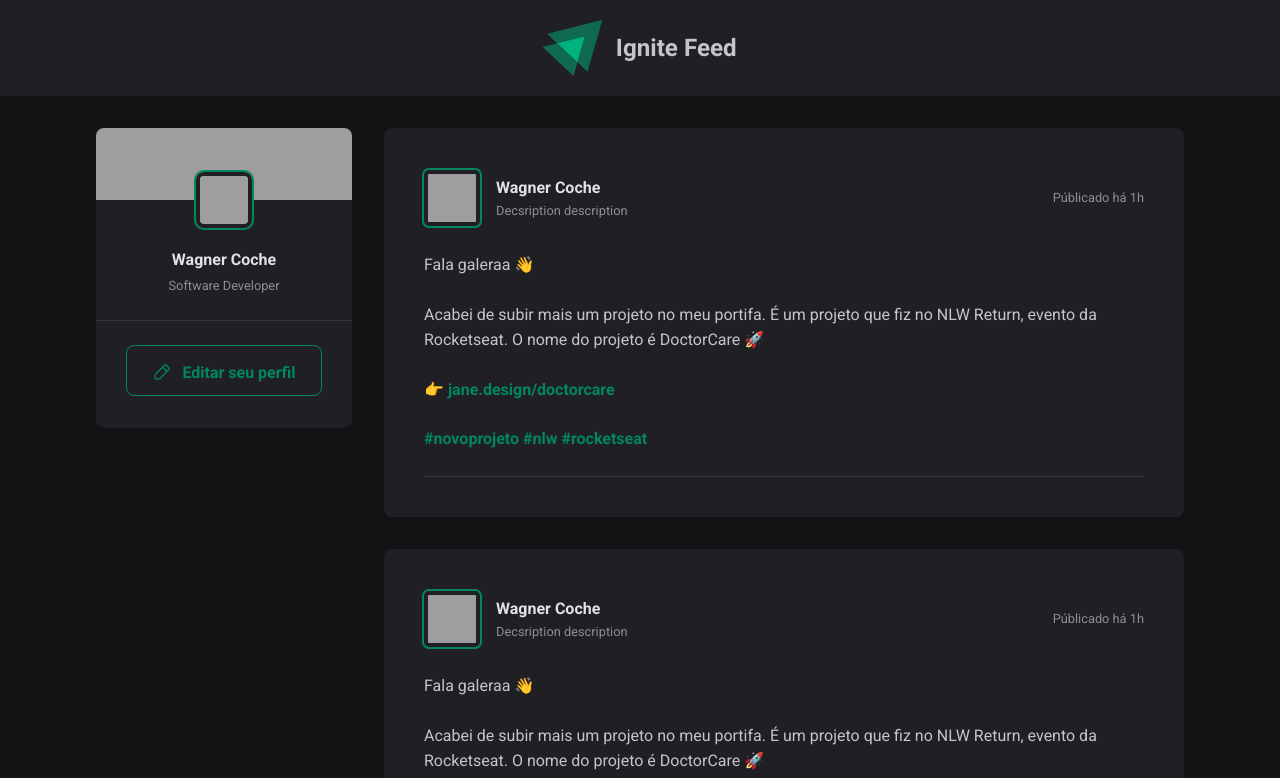
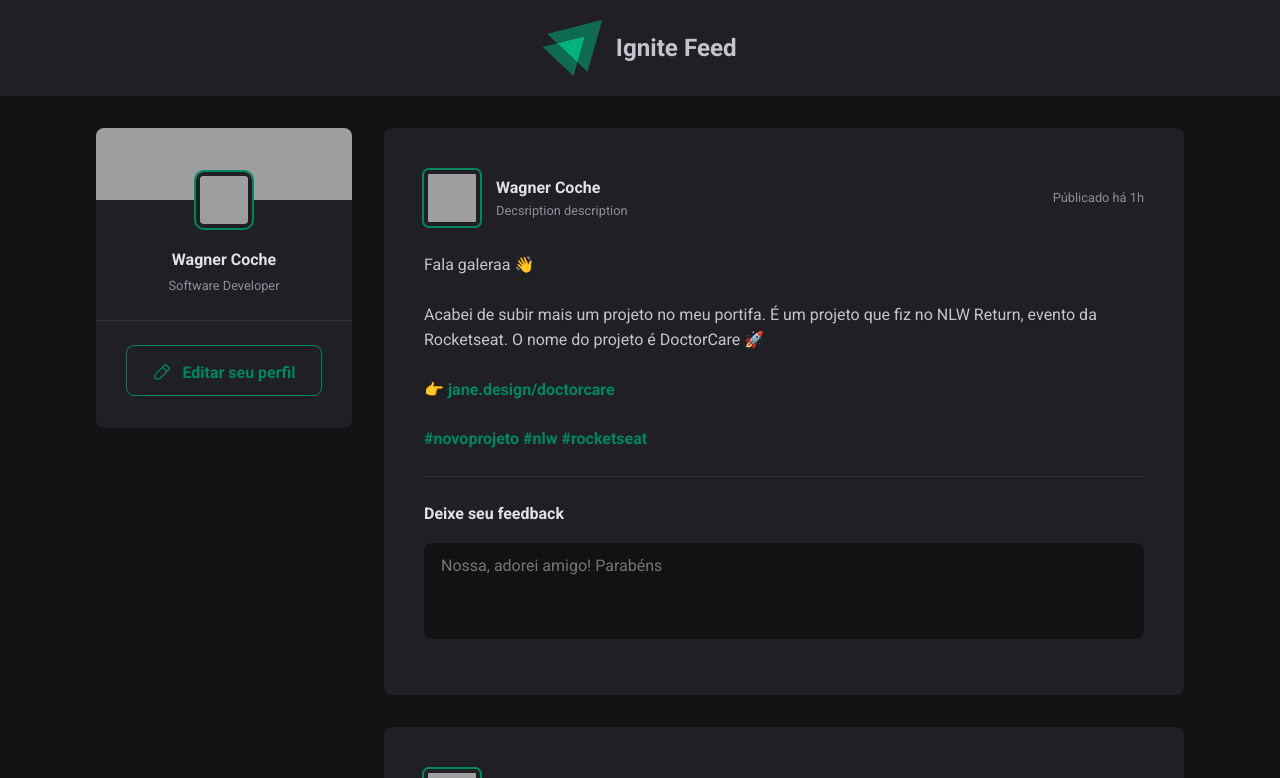
Before and after one commit to dev003-mobile/get-started-react, a React (Vite) app: page / in a window 1280 px wide. Shown: the top 778 px of the page. Built offline with nearby package versions, Linux system fonts and the light colour scheme; grey boxes are pictures that could not be loaded.

Commit message:
🐳 chore: Input component

```diff
--- a/src/components/Post.jsx
+++ b/src/components/Post.jsx
@@ -20,6 +20,16 @@ export function Post() {
         <p><a href="#">👉 jane.design/doctorcare</a></p>
         <p><a href="#">#novoprojeto #nlw #rocketseat</a></p>
       </div>
+
+      <form className={styles.form}>
+        <strong>Deixe seu feedback</strong>
+        <textarea
+          placeholder="Nossa, adorei amigo! Parabéns"
+        />
+        <footer>
+          <button>Publicar</button>
+        </footer>
+      </form>
     </article>
   )
 }
--- a/src/components/Post.module.css
+++ b/src/components/Post.module.css
@@ -81,3 +81,57 @@
 .content a:hover {
   color: var(--green-300);
 }
+
+.form {
+  gap: 1rem;
+  display: flex;
+  margin-top: 1.5rem;
+  flex-direction: column;
+}
+
+.form strong {
+  font-size: 1rem;
+  font-weight: bold;
+  line-height: 160%;
+  color: var(--gray-100);
+}
+
+.form textarea {
+  height: 6rem;
+  resize: none;
+  flex-shrink: 0;
+  border-radius: 8px;
+  padding: 0.8rem 1rem;
+  background-color: var(--gray-900);
+  border: 1px solid var(--transparent);
+  color: var(--gray-100);
+}
+
+.form footer {
+  max-height: 0;
+  visibility: hidden;
+}
+
+.form:focus-within footer {
+  visibility: visible;
+  max-height: none;
+}
+
+.form button {
+  height: 3.5rem;
+  width: 8rem;
+  border: none;
+  border-radius: 8px;
+  display: inline-flex;
+  color: var(--white);
+  font-weight: bold;
+  cursor: pointer;
+  align-items: center;
+  justify-content: center;
+  background-color: var(--green-500);
+}
+
+.form button:hover {
+  transition: 0.3s;
+  background-color: var(--green-300);
+}
--- a/src/global.css
+++ b/src/global.css
@@ -20,6 +20,11 @@
   box-sizing: border-box;
 }
 
+:focus {
+  outline: transparent;
+  box-shadow: 0 0 0 1px var(--green-500);
+}
+
 body {
   color: var(--gray-300);
   background-color: var(--gray-900);
```
